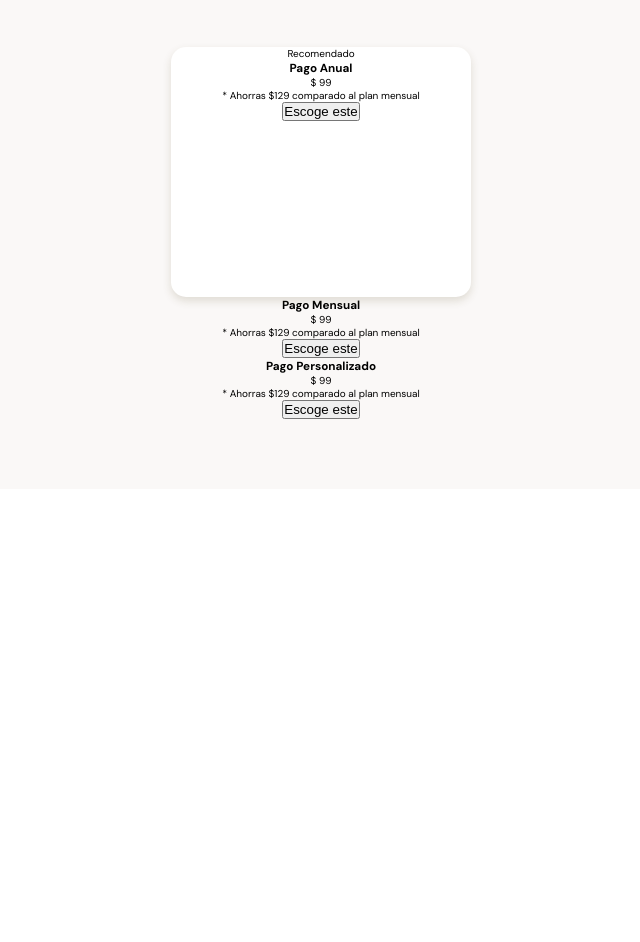
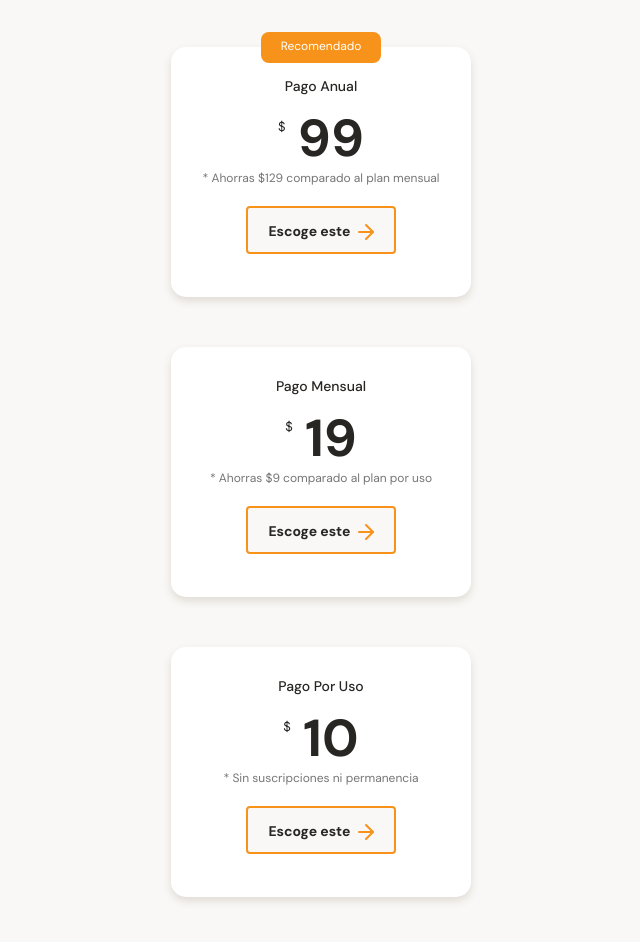
Before and after one commit to MariaRipley/mobile-first-platzi-project, a plain HTML site: page index.html in a window 1280 px wide. Shown: the part 2867-3809 px from the top of the page, without its empty margins (319-959 px from the left). Before the commit the page ends 3356 px from the top, so only its background shows below. Drawn offline with Linux system fonts and the light colour scheme.

Commit message:
Add plans section styles

```diff
--- a/index.html
+++ b/index.html
@@ -138,20 +138,28 @@
               </button>
             </div>
           </article>
-          <article>
-            <div>
-              <h3>Pago Mensual</h3>
-              <p><span>$</span> 99</p>
-              <p>* Ahorras $129 comparado al plan mensual</p>
-              <button>Escoge este <span></span></button>
+          <article class="plans-container--card">
+            <div class="plan-info-container">
+              <h3 class="plan-card--title">Pago Mensual</h3>
+              <p class="plan-card--price"><span>$</span> 19</p>
+              <p class="plan-card--saving">
+                * Ahorras $9 comparado al plan por uso
+              </p>
+              <button class="plan-card--call-to-action">
+                Escoge este <span></span>
+              </button>
             </div>
           </article>
-          <article>
-            <div>
-              <h3>Pago Personalizado</h3>
-              <p><span>$</span> 99</p>
-              <p>* Ahorras $129 comparado al plan mensual</p>
-              <button>Escoge este <span></span></button>
+          <article class="plans-container--card">
+            <div class="plan-info-container">
+              <h3 class="plan-card--title">Pago Por Uso</h3>
+              <p class="plan-card--price"><span>$</span> 10</p>
+              <p class="plan-card--saving">
+                * Sin suscripciones ni permanencia
+              </p>
+              <button class="plan-card--call-to-action">
+                Escoge este <span></span>
+              </button>
             </div>
           </article>
         </section>
--- a/styles.css
+++ b/styles.css
@@ -446,7 +446,7 @@ main {
 
 .plans-container--card {
     position: relative;
-    width: 70%;
+    width: 65%;
     min-width: 230px;
     max-width: 300px;
     height: 250px;
@@ -456,3 +456,65 @@ main {
     border-radius: 15px;
     box-shadow: 0 4px 8px rgba(89, 73, 30, 0.16);
 }
+
+.recommended {
+    position: absolute;
+    width: 120px;
+    height: 31px;
+    padding: 6px;
+    top: -15px;
+    left: calc(50% - 60px);
+    font-size: 1.2rem;
+    background-color: var(--bitcoin-orage);
+    border-radius: 8px;
+    color: var(--just-white);
+}
+
+.plan-card--title {
+    padding-top: 30px;
+    font-size: 1.4rem;
+    font-weight: 500;
+    line-height: 1.8rem;
+    color: var(--black);
+}
+
+.plan-card--price {
+    padding: 5px 0;
+    font-size: 5.2rem;
+    font-weight: bold;
+    line-height: 5.3rem;
+    color: var(--black);
+}
+
+.plan-card--price span {
+    font-size: 1.3rem;
+    font-weight: 300;
+    vertical-align: 25px;
+}
+
+.plan-card--saving {
+    font-size: 1.2rem;
+    color: #757575;
+}
+
+.plan-card--call-to-action {
+    width: 150px;
+    height: 48px;
+    margin-top: 20px;
+    background-color: #faf8f7;
+    border: 2px solid var(--bitcoin-orage);
+    border-radius: 4px;
+    font-size: 1.4rem;
+    font-weight: bold;
+    line-height: 1.8rem;
+    color: var(--black);
+    font-family: 'DM Sans', sans-serif;
+}
+
+.plan-card--call-to-action span {
+    display: inline-block;
+    width: 20px;
+    height: 20px;
+    background-image: url('./assets/icons/orange-right-arrow.svg');
+    vertical-align: text-bottom;
+}
```
